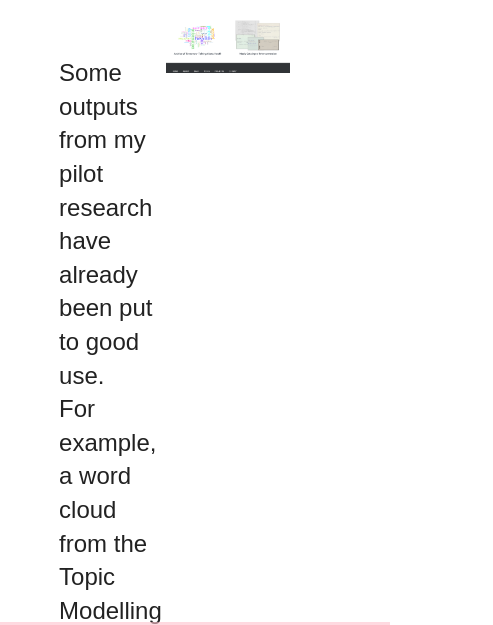
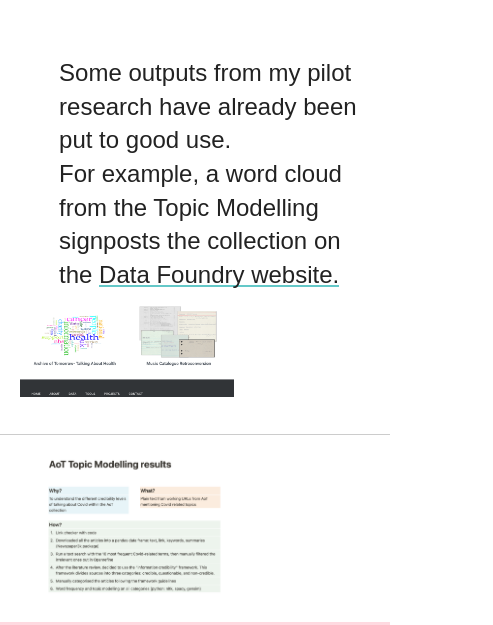
Before and after one commit to aurigandrea/AoTNLS, a website built with Parcel: page output.html in a window 390 px wide. Shown: the part 155-780 px from the top of the page, 493 px wide, since content can reach past the window. Built offline with nearby package versions, Linux system fonts and the light colour scheme.

Commit message:
sorted some metatags out

```diff
--- a/css/main.css
+++ b/css/main.css
@@ -219,6 +219,10 @@ In case I decide to prefer the two-line arrangement on phones
   .flex-container3 {
     flex-wrap: wrap !important;
   }
+  .flex-container2 {
+    flex-wrap: wrap !important;
+  }
+
 .btn_center {
   margin-bottom: 10vh !important;
 }
@@ -535,13 +539,15 @@ align-items: center;
 .flex-container2 img {
     width: 60%;
   align-self: center;
+  margin: 1%;
 }
 
 .flex-container2 {
   display: flex; /* or inline-flex */
   justify-content: space-evenly;
 margin: 2vh;
-margin-bottom: 4vh}
+margin-bottom: 4vh;
+flex-wrap: nowrap;}
 
 .flex-container2 p {
   font-size: 1.5em;
--- a/output.html
+++ b/output.html
@@ -3,6 +3,7 @@
 <head>
   <meta charset="UTF-8">
   <title>Output plans</title>
+    <meta content="width=device-width, initial-scale=1" name="viewport" />
     <link rel="stylesheet" href="css/main.css">
 </head>
 <header>
```
Also changed, not shown: aboutme.html (+1 -0 lines), 1 other file.
